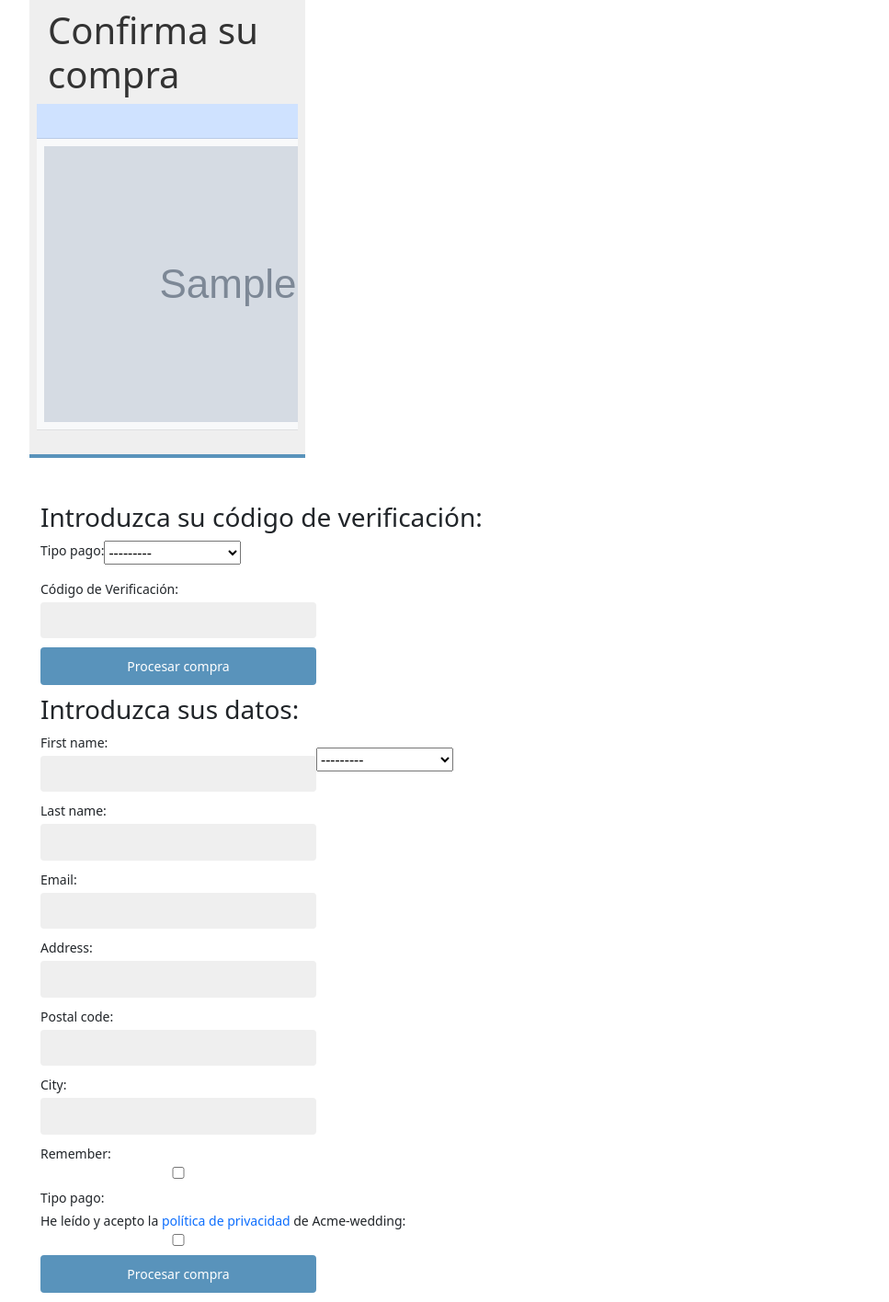
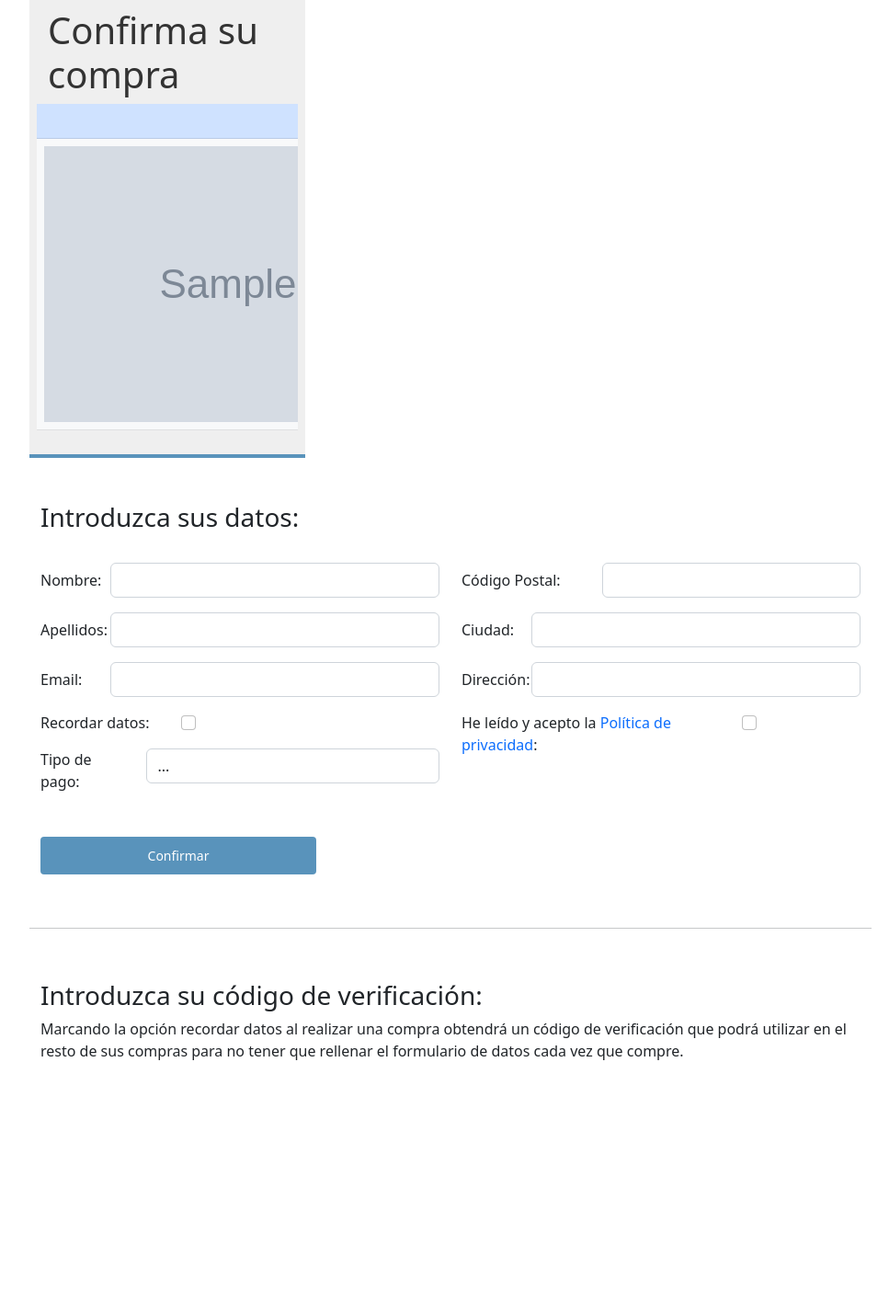
Before and after one commit to PGPI-3-7/acme-wedding, a Django app: template orders/templates/orders/order/create.html in a window 1280 px wide. Shown: the part 57-1473 px from the top of the page at 92% size, without its empty margins (138-1105 px from the left). After the commit the page ends 1210 px from the top, so only its background shows below. Run offline with Django 3.2, Linux system fonts and the light colour scheme; tables that the repository leaves empty hold one stand-in row (values such as "Sample post"); the template is opened without the code that fills it: values that come from a table or form of the project are taken from there, most other values are stand-ins (such as "Sample title", 1, 10 or a date in 2020); grey boxes marked "Sample" are stand-in pictures; parts of the project's set-up code (start-up, migrations or seed data) failed here and were passed over.

Commit message:
FIX: Formulario modificado
El formulario de compra ahora es más agradable a la vista

```diff
--- a/orders/forms.py
+++ b/orders/forms.py
@@ -8,7 +8,7 @@ from enum import Enum
 
 class OrderCreateForm(forms.ModelForm):
     order_create = forms.BooleanField(widget=forms.HiddenInput, initial=True)
-    accept_terms = forms.BooleanField(label = mark_safe('He leído y acepto la <a href="/politicaprivacidad">política de privacidad</a> de Acme-wedding'))
+    accept_terms = forms.BooleanField()
     class Meta:
         model = Order
         fields = ['first_name', 'last_name', 'email', 'address',
@@ -16,7 +16,7 @@ class OrderCreateForm(forms.ModelForm):
 
 class RegisterOrderCreateForm(forms.ModelForm):
     user_order_create = forms.BooleanField(widget=forms.HiddenInput, initial=True)
-    remember_code = forms.CharField(label='Código de Verificación')
+    remember_code = forms.CharField()
 
     class Meta:
         model = Order
--- a/orders/templates/orders/order/create.html
+++ b/orders/templates/orders/order/create.html
@@ -63,21 +63,89 @@
     </div>
   </div>
   <div class='row mt-5'>
-    <h3>Introduzca su código de verificación:</h3>
+    <h3>Introduzca sus datos:</h3>
 
-    <form method="post" class="order-form">
-      {{ form2.as_p }}
-      <p><input type="submit" class='btn btn-primary' value="Procesar compra"></p>
-      {% csrf_token %}
+    <form action="/orders/create/" method="post">
+      {%   csrf_token  %}
+      <div class="row">
+        <div class="col-md-6">
+          <div class="form-group row mt-4">
+            <label for="first_name" class="col-sm-2 col-form-label">Nombre:</label>
+            <div class="col-sm-10">
+              <input class="form-control" id="first_name" name="first_name">
+            </div>
+          </div>
+          <div class="form-group row mt-3">
+            <label for="last_name" class="col-sm-2 col-form-label">Apellidos:</label>
+            <div class="col-sm-10">
+              <input class="form-control" id="last_name" name="last_name">
+            </div>
+          </div>
+          <div class="form-group row mt-3">
+            <label for="email" class="col-sm-2 col-form-label">Email:</label>
+            <div class="col-sm-10">
+              <input class="form-control" id="email" name="email">
+            </div>
+          </div>
+          <div class="form-group row mt-3">
+            <label for="remember" class="col-sm-4 form-check-label">Recordar datos:</label>
+            <div class="col-sm-8">
+              <input class="form-check-input" type="checkbox" id="remember" name="remember">
+            </div>
+          </div>
+          <div class="form-group row mt-3">
+            <label for="tipo_pago" class="col-sm-3 form-check-label">Tipo de pago:</label>
+            <div class="col-sm-9">
+              <select id="tipo_pago" name="tipo_pago" class="form-control">
+                <option selected>...</option>
+                <option value="tarjeta">tarjeta</option>
+                <option value="contrarrembolso">contrarrembolso</option>
+              </select>
+            </div>
+          </div>
+        </div>
+        <div class="col-md-6">
+          <div class="form-group row mt-4">
+            <label for="postal_code" class="col-sm-4 col-form-label">Código Postal:</label>
+            <div class="col-sm-8">
+              <input class="form-control" id="postal_code" name="postal_code">
+            </div>
+          </div>
+          <div class="form-group row mt-3">
+            <label for="city" class="col-sm-2 col-form-label">Ciudad:</label>
+            <div class="col-sm-10">
+              <input class="form-control" id="city" name="city">
+            </div>
+          </div>
+          <div class="form-group row mt-3">
+            <label for="address" class="col-sm-2 col-form-label">Dirección:</label>
+            <div class="col-sm-10">
+              <input class="form-control" id="address" name="address">
+            </div>
+          </div>
+          <div class="form-group row mt-3">
+            <label for="accept_terms" class="col-sm-8 form-check-label">He leído y acepto la <a href="/politicaprivacidad/">Política de privacidad</a>:</label>
+            <div class="col-sm-4">
+              <input class="form-check-input" type="checkbox" id="accept_terms" name="accept_terms">
+            </div>
+          </div>
+          <div class="form-group row mt-3">
+            <div class="col-sm-4">
+              <input class="form-check-input" type="hidden" id="order_create" name="order_create" value="True">
+            </div>
+          </div>
+        </div>
+      </div>
+      <p class="text-center mt-5"><input type="submit" class='btn btn-primary' value="Confirmar"></p>
     </form>
-  </div>
-  <div class='row'>
-    <h3>Introduzca sus datos:</h3>
-    <form method="post" class="order-form">
-      {{ form.as_p }}
-      <p><input type="submit" class='btn btn-primary' value="Procesar compra"></p>
-      {% csrf_token %}
-    </form>
+    <div class="mb-5"></div>
+
+
+    <hr class="mb-5"></hr>
+    <h3 class="mt-2">Introduzca su código de verificación:</h3>
+    <p>Marcando la opción recordar datos al realizar una compra obtendrá un código de verificación que podrá utilizar en el resto de sus compras para no tener que rellenar el formulario de datos cada vez que compre.</p>
+
   </div>
 </div>
+</div>
 {% endblock %}
```
